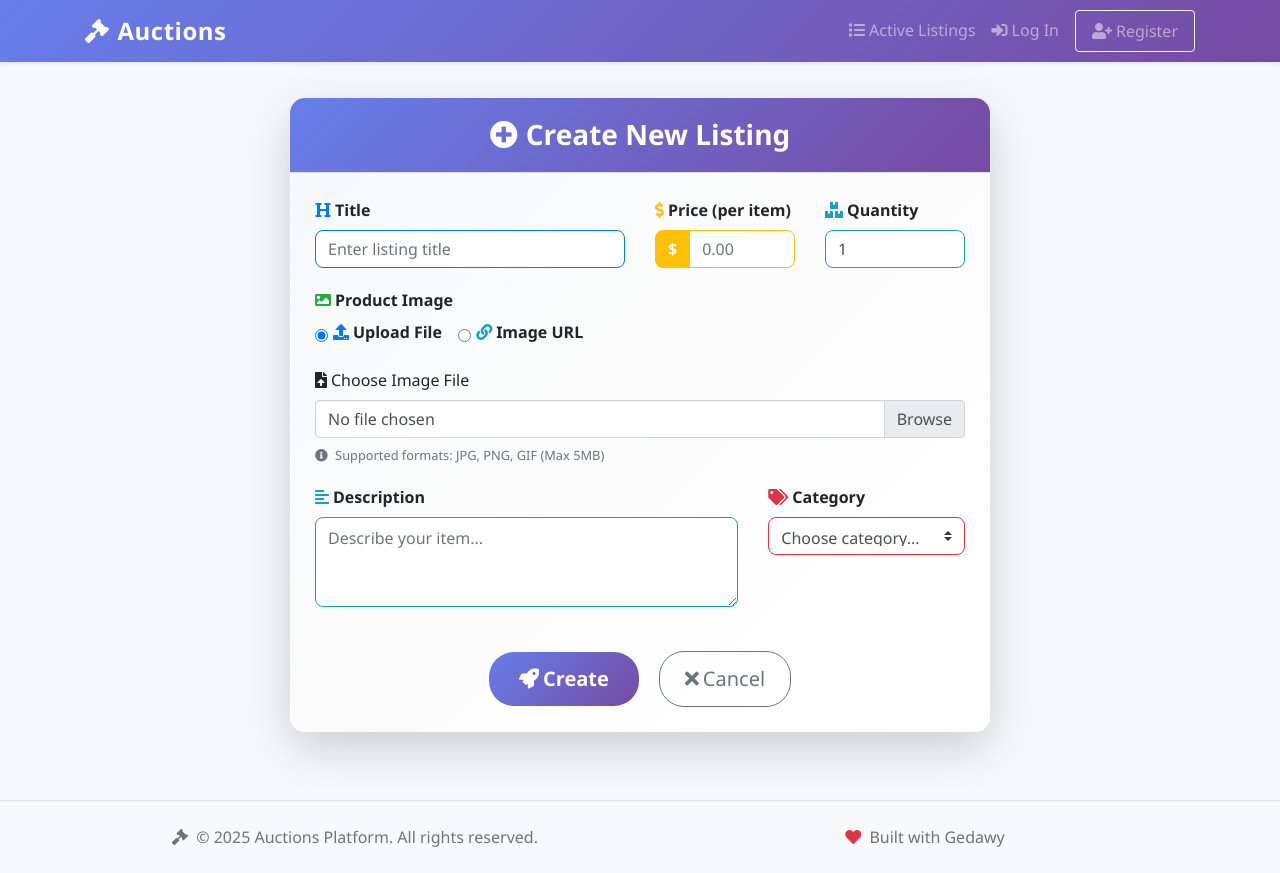
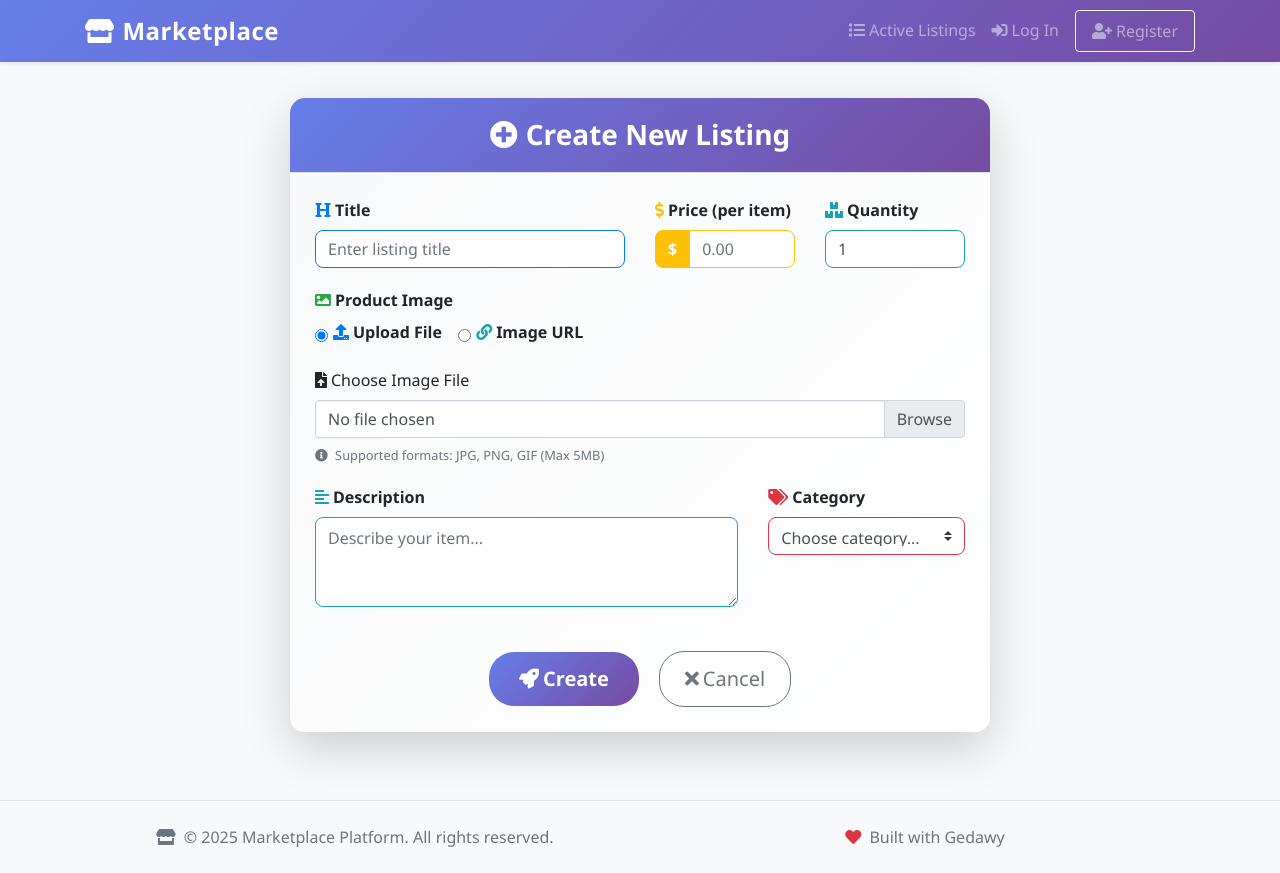
Before and after one commit to Omar123098/Ecommerce, a Django app: page /create_listing in a window 1280 px wide. Run offline with Django 3.2, Linux system fonts and the light colour scheme; data comes from the database, SQL or seed files in the repository; some libraries are stand-ins or nearby versions.

Commit message:
Fix owner purchase restriction and update auction references to marketplace
- Owner purchase restriction is already properly implemented in both backend and frontend
- Backend: views.py line 113-114 prevents owners from purchasing their own items
- Frontend: listing_detail.html line 127 hides purchase form from owners
- Updated all 'Auctions' references to 'Marketplace' in layout.html
- Updated favicon from gavel to store icon for marketplace theme
- Renamed bid-btn CSS class to buy-btn (unused but more appropriate)
- Updated management command help text from 'auction site' to 'marketplace site'

```diff
--- a/marketplace/management/commands/create_categories.py
+++ b/marketplace/management/commands/create_categories.py
@@ -2,7 +2,7 @@ from django.core.management.base import BaseCommand
 from marketplace.models import Category
 
 class Command(BaseCommand):
-    help = 'Create default categories for the auction site'
+    help = 'Create default categories for the marketplace site'
 
     def handle(self, *args, **options):
         categories = [
--- a/marketplace/static/marketplace/styles.css
+++ b/marketplace/static/marketplace/styles.css
@@ -359,13 +359,13 @@ body {
     box-shadow: 0 8px 20px rgba(220, 53, 69, 0.4);
 }
 
-.bid-btn {
+.buy-btn {
     background: linear-gradient(135deg, #667eea 0%, #764ba2 100%);
     border: 2px solid transparent;
     color: white;
 }
 
-.bid-btn:hover {
+.buy-btn:hover {
     background: linear-gradient(135deg, #5a6fd8 0%, #6a4190 100%);
     box-shadow: 0 8px 20px rgba(102, 126, 234, 0.4);
 }
--- a/marketplace/templates/marketplace/layout.html
+++ b/marketplace/templates/marketplace/layout.html
@@ -3,7 +3,7 @@
 <!DOCTYPE html>
 <html lang="en">
     <head>
-        <title>{% block title %}Auctions{% endblock %}</title>
+        <title>{% block title %}Marketplace{% endblock %}</title>
         <link rel="stylesheet" href="https://stackpath.bootstrapcdn.com/bootstrap/4.4.1/css/bootstrap.min.css" integrity="sha384-Vkoo8x4CGsO3+Hhxv8T/Q5PaXtkKtu6ug5TOeNV6gBiFeWPGFN9MuhOf23Q9Ifjh" crossorigin="anonymous">
         <link rel="stylesheet" href="https://cdnjs.cloudflare.com/ajax/libs/font-awesome/5.15.4/css/all.min.css">
         <link href="{% static 'marketplace/styles.css' %}" rel="stylesheet">
@@ -13,7 +13,7 @@
         <nav class="navbar navbar-expand-lg navbar-dark shadow-sm" style="background: linear-gradient(135deg, #667eea 0%, #764ba2 100%);">
             <div class="container">
                 <a class="navbar-brand font-weight-bold" href="{% url 'index' %}">
-                    <i class="fas fa-gavel mr-2"></i>Auctions
+                    <i class="fas fa-store mr-2"></i>Marketplace
                 </a>
 
                 <button class="navbar-toggler" type="button" data-toggle="collapse" data-target="#navbarNav">
@@ -105,8 +105,8 @@
                 <div class="row">
                     <div class="col-md-6">
                         <p class="text-muted mb-0">
-                            <i class="fas fa-gavel mr-1"></i>
-                            &copy; 2025 Auctions Platform. All rights reserved.
+                            <i class="fas fa-store mr-1"></i>
+                            &copy; 2025 Marketplace Platform. All rights reserved.
                         </p>
                     </div>
                     <div class="col-md-6">
```
